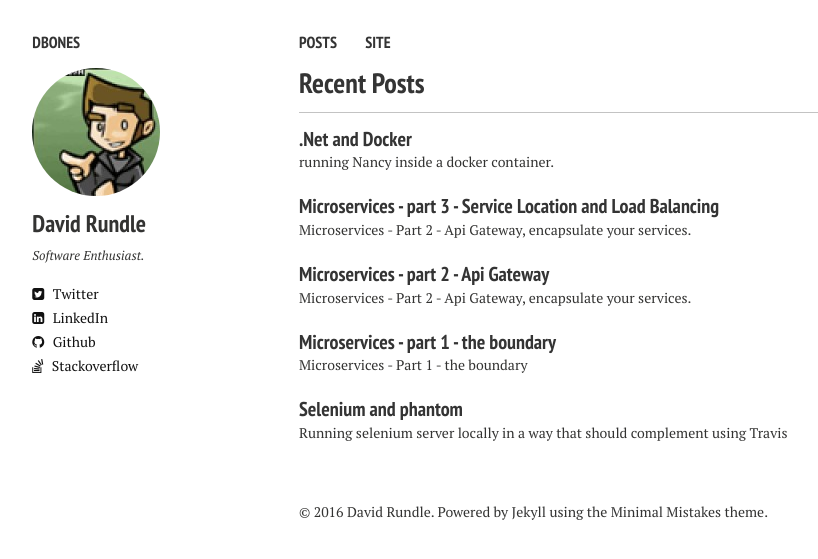
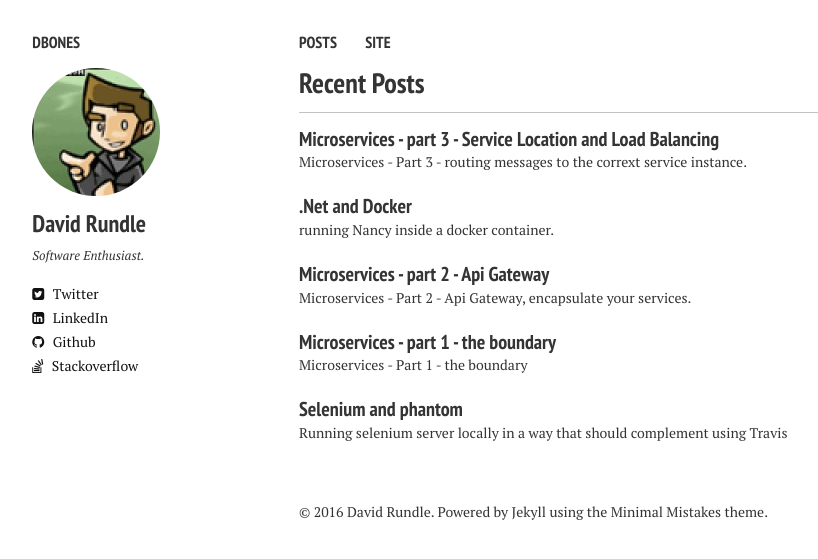
Before and after one commit to dbones/dbones.github.io, a Jekyll site: the page built from index.md, in a window 1280 px wide. Shown: the top 559 px of the page, without its empty margins (21-839 px from the left). Built offline with Jekyll 4.4.1, drawn with Linux system fonts in a browser that asks for light colours; nearby versions of some CDN libraries.

```diff
--- a/_posts/2016-01-10-service-discovery.md
+++ b/_posts/2016-01-10-service-discovery.md
@@ -2,8 +2,8 @@
 published: true
 layout: post
 title: Microservices - part 3 - Service Location and Load Balancing
-description: Microservices - Part 2 - Api Gateway, encapsulate your services.
-date: 2015-11-15
+description: Microservices - Part 3 - routing messages to the corrext service instance.
+date: 2016-01-10
 tags: [microservice, architecture]
 comments: false
 ---
```
